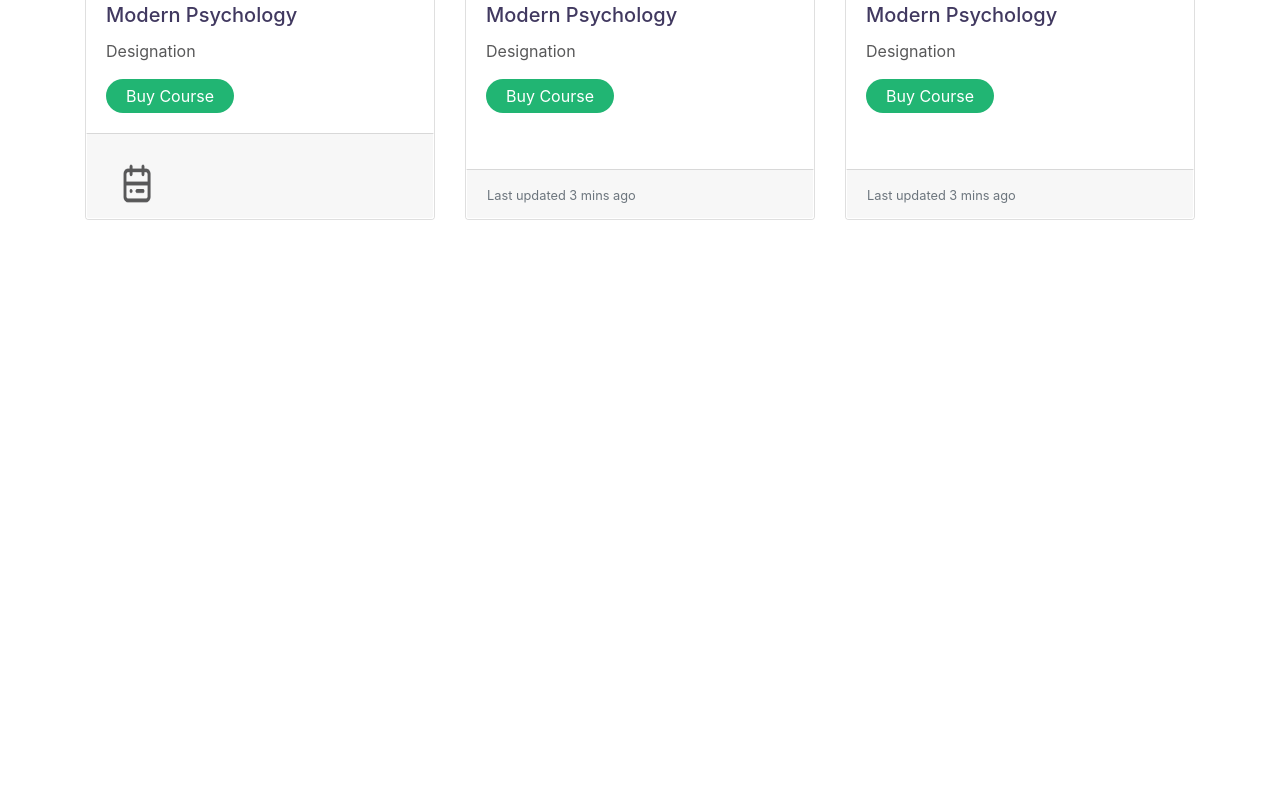
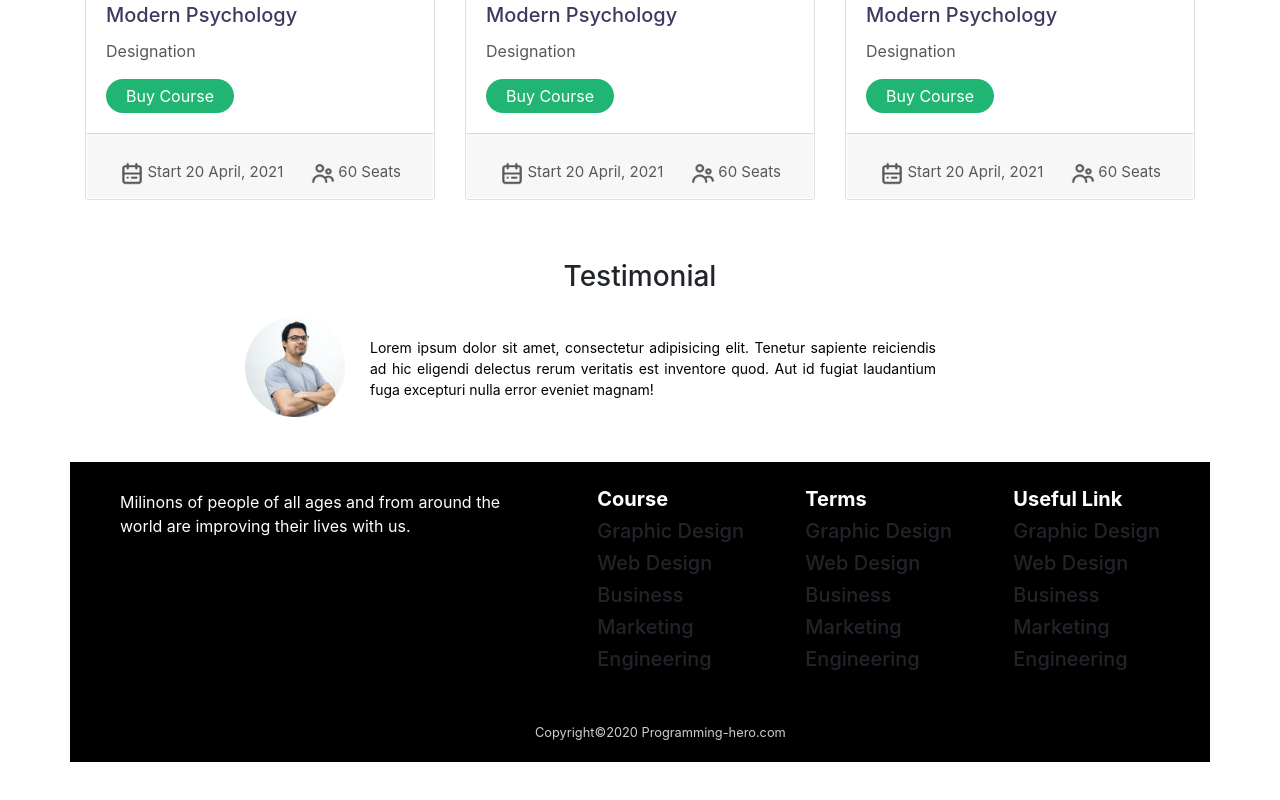
Before and after one commit to Nishat96/e-school, a plain HTML site: page index.html in a window 1280 px wide. Shown: the part 977-1777 px from the top of the page. Before the commit the page ends 1257 px from the top, so only its background shows below. Drawn offline with nearby package versions, Linux system fonts and the light colour scheme; a web font is replaced by a local one.

Commit message:
has not finished still

```diff
--- a/index.html
+++ b/index.html
@@ -113,7 +113,12 @@
               <button class="buttons">Buy Course</button>
             </div>
             <div class="card-footer">
+              <div class="info">
               <img src="images/ICON/calendar.png" alt="">
+                <p>Start 20 April, 2021</p>
+              <img src="images/ICON/people.png" alt="">
+              <p>60 Seats</p>
+              </div>
             </div>
           </div>
           <div class="card">
@@ -124,7 +129,12 @@
               <button class="buttons">Buy Course</button>
             </div>
             <div class="card-footer">
-              <small class="text-muted">Last updated 3 mins ago</small>
+              <div class="info">
+                <img src="images/ICON/calendar.png" alt="">
+                  <p>Start 20 April, 2021</p>
+                <img src="images/ICON/people.png" alt="">
+                <p>60 Seats</p>
+                </div>
             </div>
           </div>
           <div class="card">
@@ -135,7 +145,12 @@
               <button class="buttons">Buy Course</button>
             </div>
             <div class="card-footer">
-              <small class="text-muted">Last updated 3 mins ago</small>
+              <div class="info">
+                <img src="images/ICON/calendar.png" alt="">
+                  <p>Start 20 April, 2021</p>
+                <img src="images/ICON/people.png" alt="">
+                <p>60 Seats</p>
+                </div>
             </div>
           </div>
         </div>
@@ -143,10 +158,61 @@
         <!-- card deck end -->
 
       </section>
+     <!-- section3 end -->
+  <!-- section4 start -->
+  <section class="container">
+    <h3>Testimonial</h3>
+    <article class="fourth-section d-flex justify-content-between">
+      <div>
+        <img src="images/Photos/Man.png" alt="">
+      </div>
+      <div>
+       <p>Lorem ipsum dolor sit amet, consectetur adipisicing elit. Tenetur sapiente reiciendis ad hic eligendi delectus rerum veritatis est inventore quod. Aut id fugiat laudantium fuga excepturi nulla error eveniet magnam!</p>
+      </div>
+    </article>
+  </section>
+ <!-- section4 end -->
+<!-- Footer start -->
+<footer class="container">
+  <div class="footer-info">
+  <p>Milinons of people of all ages and from around the world are improving their lives with us.</p>
+  <div class="course">
+    <h5><span class="white-highlight">Course</span></h5>
+    <h5>Graphic Design</h5>
+    <h5>Web Design</h5>
+    <h5> Business</h5>
+    <h5>Marketing</h5>
+    <h5>Engineering</h5>
+  </div>
+  <div class="terms">
+    <h5><span class="white-highlight">Terms</span></h5>
+    <h5>Graphic Design</h5>
+    <h5>Web Design</h5>
+    <h5> Business</h5>
+    <h5>Marketing</h5>
+    <h5>Engineering</h5>
+  </div>
+  <div class="useful-link">
+    <h5><span class="white-highlight">Useful Link</span></h5>
+    <h5>Graphic Design</h5>
+    <h5>Web Design</h5>
+    <h5> Business</h5>
+    <h5>Marketing</h5>
+    <h5>Engineering</h5>
+  </div>
 
+</div>
+<small> Copyright©2020 Programming-hero.com</small>
+</footer>
+<!-- Footer end -->
 
+<!-- Bonus part start -->
+<section>
 
-     <!-- section3 end -->
+</section>
+
+<!-- Bonus part end -->
+
 <script src="https://code.jquery.com/jquery-3.2.1.slim.min.js" integrity="sha384-KJ3o2DKtIkvYIK3UENzmM7KCkRr/rE9/Qpg6aAZGJwFDMVNA/GpGFF93hXpG5KkN" crossorigin="anonymous"></script>
 <script src="https://cdnjs.cloudflare.com/ajax/libs/popper.js/1.12.9/umd/popper.min.js" integrity="sha384-ApNbgh9B+Y1QKtv3Rn7W3mgPxhU9K/ScQsAP7hUibX39j7fakFPskvXusvfa0b4Q" crossorigin="anonymous"></script>
 <script src="https://maxcdn.bootstrapcdn.com/bootstrap/4.0.0/js/bootstrap.min.js" integrity="sha384-JZR6Spejh4U02d8jOt6vLEHfe/JQGiRRSQQxSfFWpi1MquVdAyjUar5+76PVCmYl" crossorigin="anonymous"></script>
--- a/style.css
+++ b/style.css
@@ -114,10 +114,79 @@ h3{
 .card-text{
     color:#585859;
 }
+.card{
+    border-radius: 15px;
+    background-color: white;
+
+}
+
 .card-footer{
     border: 1px solid white;
+    background-color: #fff;
 }
 .card-footer img{
-    height: 60px;
-    width:  60px;
+    height: 40px;
+    width:  50px;
 }
+.info{
+    display: flex;
+    justify-content: space-between;
+
+}
+.info p{
+    font-size: 15px;
+    position: relative;
+    top: 15px;
+    right: 12px;
+    color: #585859;
+}
+.fourth-section{
+    width: 60%;
+    position: relative;
+    left: 160px;
+    top: 35px;
+}
+
+.fourth-section img{
+    height: 100px;
+    width: 100px;
+    position: relative;
+    bottom: 20px;
+
+}
+.fourth-section p{
+    color: #000000;
+    text-align: justify;
+    position: relative;
+    left: 25px;
+}
+footer{
+    background-color: black;
+    height: 300px;
+}
+.white-highlight{
+    color: white;
+    font-weight: 700;
+}
+footer p{
+    color: #FFFFFF;
+    width: 40%;
+    position: relative;
+    bottom: 125px;
+}
+.footer-info{
+    display: flex;
+    align-items: flex-end;
+    justify-content: space-between;
+    margin-left: 35px;
+    margin-right: 35px;
+}
+.course, .terms , useful-link{
+    margin-top: 25px;
+}
+small{
+    color: #CDCDCD;
+    position: relative;
+    top: 40px;
+    left: 450px;
+}
```
